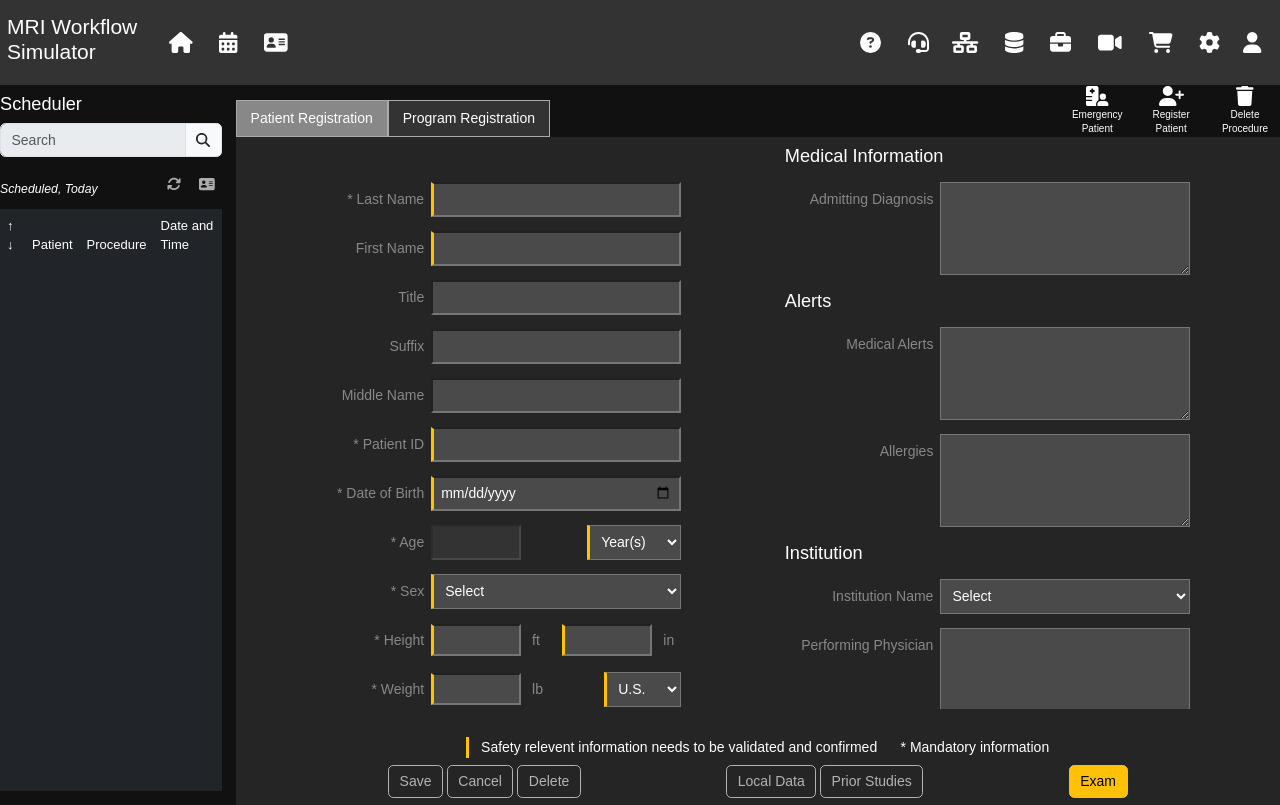
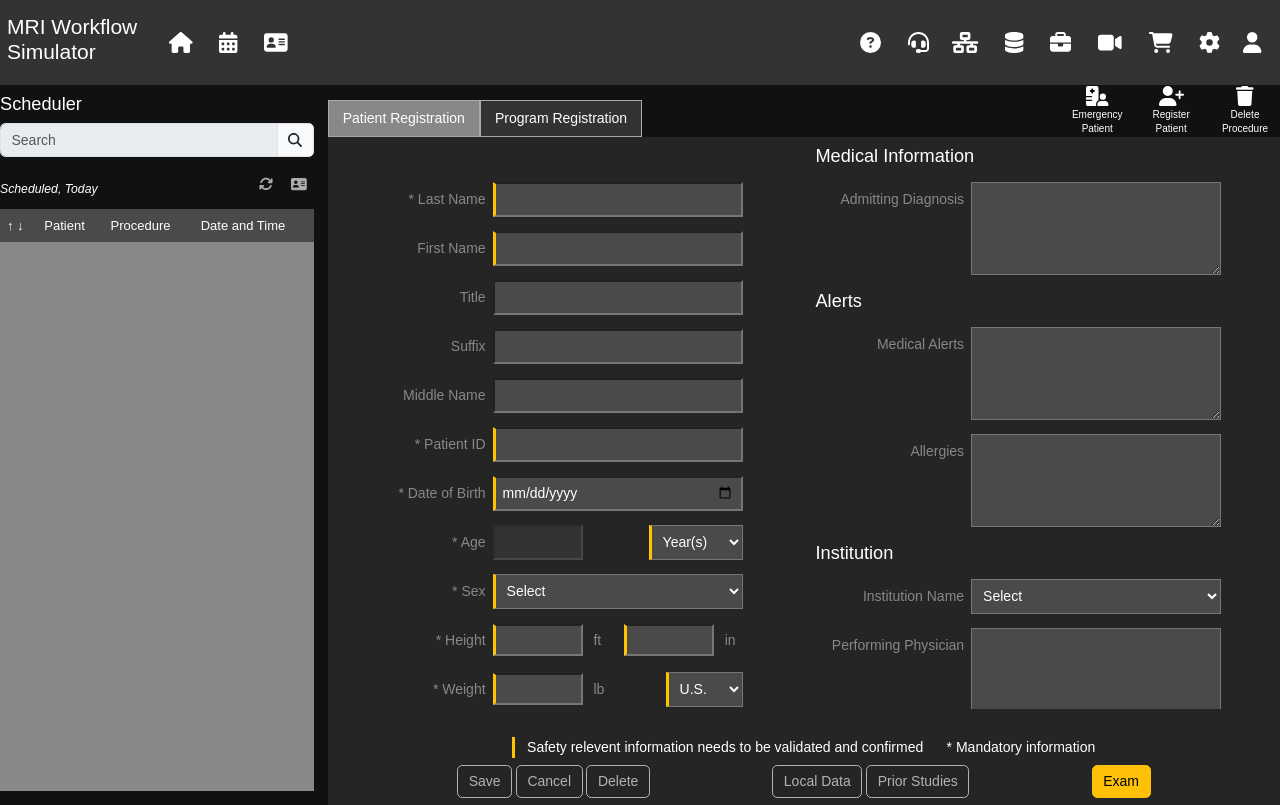
Before and after one commit to vie74050/MRI-WebUI, a website built with webpack: page src/index.html in a window 1280 px wide. Built offline with nearby package versions, Linux system fonts and the light colour scheme.

Commit message:
table styles

```diff
--- a/package.json
+++ b/package.json
@@ -23,7 +23,6 @@
     "webpack-cli": "^5.1.4"
   },
   "scripts": {
-    "build": "webpack --mode production",
     "dev": "webpack --mode development",
     "watch": "webpack --mode development --watch"
   },
--- a/src/index.html
+++ b/src/index.html
@@ -112,12 +112,24 @@
           <thead>
             <tr>
               <th>&#8593; &#8595;</th>
-              <th>Patient</th>
+              <th data-sortable="true">Patient</th>
               <th>Procedure</th>
               <th>Date and Time</th>
             </tr>
           </thead>
           <tbody>
+            <tr>
+              <td></td>
+              <td></td>
+              <td></td>
+              <td></td>
+            </tr>
+            <tr>
+              <td></td>
+              <td></td>
+              <td></td>
+              <td></td>
+            </tr>
             <tr>
               <td></td>
               <td></td>
--- a/src/index.ts
+++ b/src/index.ts
@@ -8,6 +8,7 @@ import "./styles/footer.css";
 import "./styles/scheduler.css";
 import "./styles/registration.css";
 import "./styles/registration-options.css";
+import "./styles/table.css";
 
 require('./EventHandlers/patientOrientation.ts');
 require('./EventHandlers/bodyPartsLaterality.ts');
--- a/src/styles/scheduler.css
+++ b/src/styles/scheduler.css
@@ -3,6 +3,7 @@
     flex-direction: column;
     flex-shrink: 1;
     height: 100%;
+    width: 400px;;
 }
 #schedule-options{
     display: flex;
--- /dev/null
+++ b/src/styles/table.css
@@ -0,0 +1,18 @@
+.table-dark{
+    --bs-table-color: #fff;
+    --bs-table-bg: #888888;
+    --bs-table-border-color: #4d5154;
+    --bs-table-striped-bg: #888888;
+    --bs-table-striped-color: #555555;
+    --bs-table-active-bg: #888888;
+    --bs-table-active-color: #fff;
+    --bs-table-hover-bg: #b1b1b1;
+    --bs-table-hover-color: #444;
+    color: var(--bs-table-color);
+    border-color: var(--bs-table-border-color);
+}
+
+.table-dark thead th{
+    color: var(--bs-table-color);
+    background-color: #4a4a4a;
+}
--- a/webpack.config.js
+++ b/webpack.config.js
@@ -21,6 +21,10 @@ module.exports = {
         use: ["style-loader", "css-loader"],
       },
       {
+        test: /\.(png|svg|jpg|jpeg|gif)$/i,
+        type: 'asset/resource',
+      },
+      {
         test: /\.html$/i,
         loader: "html-loader",
         exclude: /node_modules/
```
